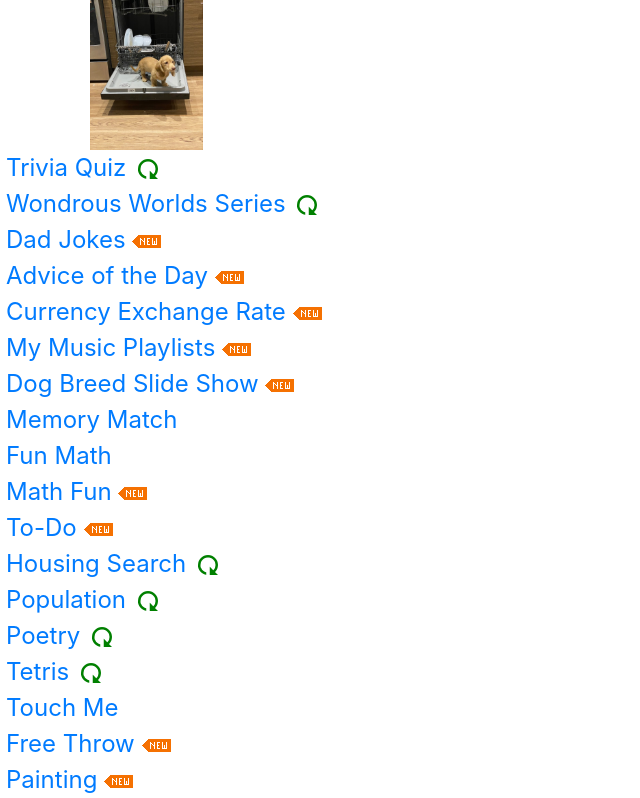
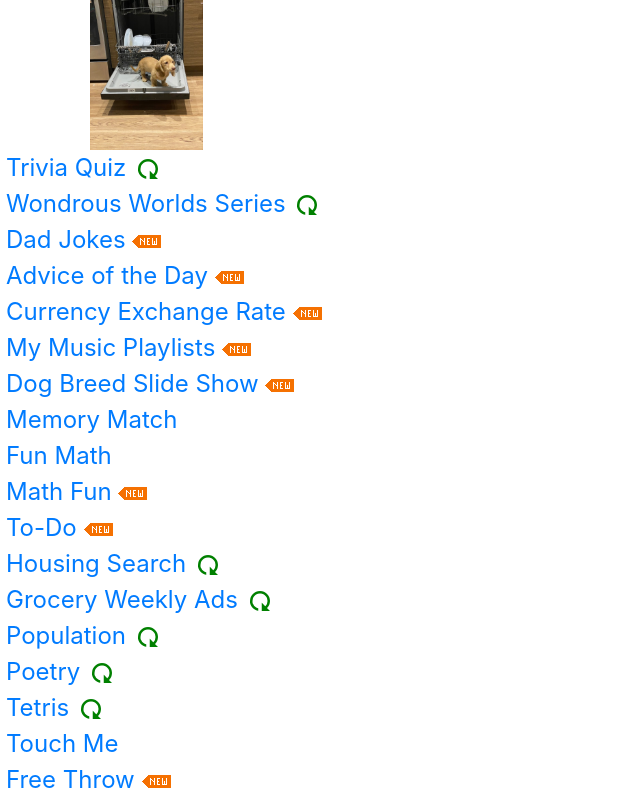
Before and after one commit to shaoli-lu/Portfolio, a plain HTML site: page index.html in a window 1280 px wide. Shown: the top 798 px of the page, without its empty margins (0-640 px from the left). Drawn offline with nearby package versions, Linux system fonts and the light colour scheme.

Commit message:
weekly ads

```diff
--- a/index.html
+++ b/index.html
@@ -84,6 +84,12 @@
 
     <div>
         <a href="https://shaoli-lu.github.io/wen10/" target="_blank">Housing Search</a> <svg xmlns="http://www.w3.org/2000/svg" width="30" height="30" viewBox="0 0 18 18" class="rotating">
+            <path d="M9 13.5c-2.49 0-4.5-2.01-4.5-4.5S6.51 4.5 9 4.5c1.24 0 2.36.52 3.17 1.33L10 8h5V3l-1.76 1.76C12.15 3.68 10.66 3 9 3 5.69 3 3.01 5.69 3.01 9S5.69 15 9 15c2.97 0 5.43-2.16 5.9-5h-1.52c-.46 2-2.24 3.5-4.38 3.5z"></path>
+            </svg>
+    </div>
+
+	<div>
+        <a href="https://shaoli-lu.github.io/s/" target="_blank">Grocery Weekly Ads</a> <svg xmlns="http://www.w3.org/2000/svg" width="30" height="30" viewBox="0 0 18 18" class="rotating">
             <path d="M9 13.5c-2.49 0-4.5-2.01-4.5-4.5S6.51 4.5 9 4.5c1.24 0 2.36.52 3.17 1.33L10 8h5V3l-1.76 1.76C12.15 3.68 10.66 3 9 3 5.69 3 3.01 5.69 3.01 9S5.69 15 9 15c2.97 0 5.43-2.16 5.9-5h-1.52c-.46 2-2.24 3.5-4.38 3.5z"></path>
             </svg>
     </div>
```
